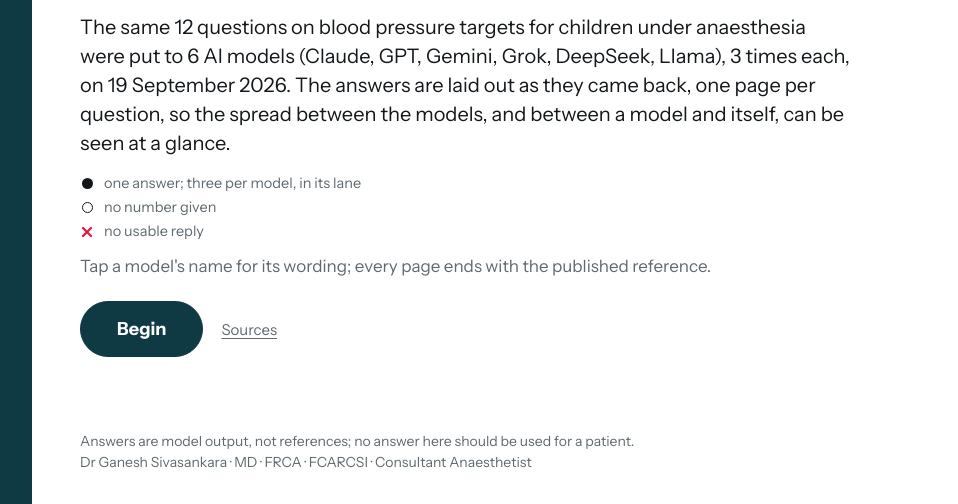
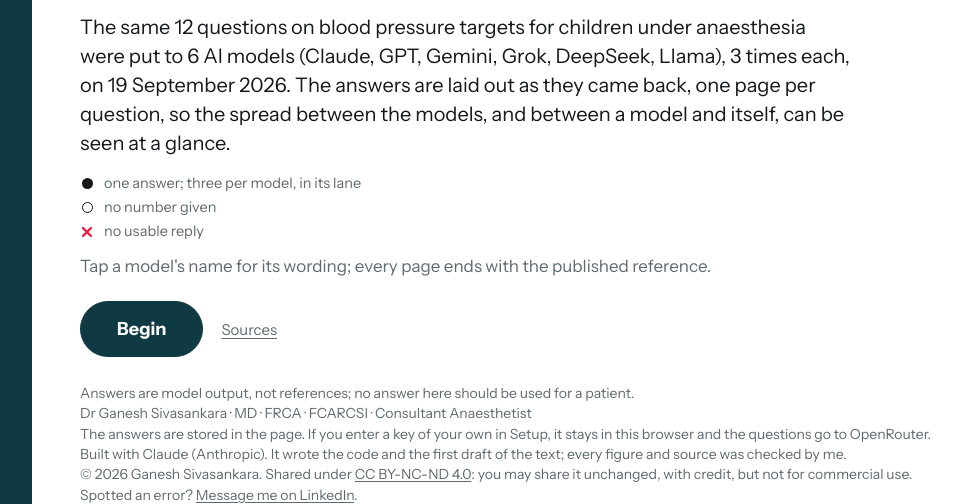
Before and after one commit to gundoc9/bp-targets, a plain HTML site: page index.html in a window 1280 px wide. Shown: the part 296-800 px from the top of the page, without its empty margins (28-986 px from the left). Drawn offline with Linux system fonts and the light colour scheme; a web font is replaced by a local one.

Commit message:
Footer: data handling, how it was built, licence and contact lines
Cover and sources footers: the answers are stored in the page and a key entered in Setup stays in this browser; built with Claude (Anthropic) and checked by the author; CC BY-NC-ND 4.0; a LinkedIn contact line. Questions and answers unchanged.

Co-Authored-By: Claude Fable 5.1 <noreply@anthropic.com>
Claude-Session: https://claude.ai/code/session_012tjx6z8BEQXGvZ57kLURyx

```diff
--- a/index.html
+++ b/index.html
@@ -119,6 +119,7 @@ textarea,input{font:inherit;color:inherit}
 .cover .begin:disabled{opacity:.4}
 .cover .clink{color:var(--muted);text-decoration:underline;text-underline-offset:3px;font-size:15px;padding:0 4px}
 .cover .cfoot{font-size:12.5px;color:var(--muted);line-height:1.45;margin:26px 0 0}
+.cover .cfoot a,.setup .foot a{color:inherit;text-decoration:underline;text-underline-offset:2px}
 @media (max-height:720px){.cover .ctitle{font-size:34px}.cover .csub{font-size:15px;margin-bottom:10px}.cover .cwhat{font-size:14.5px;margin-bottom:10px}.cover .chow{font-size:13px;margin-bottom:14px}.cover .cinner{padding-top:18px}}
 @media (min-width:700px){.cover .cband{flex-basis:60px}.cover .cinner{max-width:none;padding:56px 64px 32px 48px}.cover .ctitle{font-size:72px;max-width:24ch}.cover .csub{font-size:20px}.cover .cwhat{font-size:20px;max-width:58ch}.cover .chow{font-size:17px;max-width:62ch}.cover .begin{font-size:18px;min-height:56px;padding:0 36px}.cover .cfoot{font-size:14px}}
 @media (min-width:1100px){.cover .ctitle{font-size:88px}}
@@ -172,7 +173,7 @@ textarea,input{font:inherit;color:inherit}
     </ul>
     <p class="chow">Tap a model's name for its wording; every page ends with the published reference.</p>
     <div class="cactions"><button class="begin" id="beginBtn">Begin</button><button class="clink" id="coverSources">Sources</button><button class="clink" id="coverSetup">Setup</button></div>
-    <p class="cfoot">Answers are model output, not references; no answer here should be used for a patient.<br>Dr Ganesh Sivasankara · MD · FRCA · FCARCSI · Consultant Anaesthetist</p>
+    <p class="cfoot">Answers are model output, not references; no answer here should be used for a patient.<br>Dr Ganesh Sivasankara · MD · FRCA · FCARCSI · Consultant Anaesthetist<br>The answers are stored in the page. If you enter a key of your own in Setup, it stays in this browser and the questions go to OpenRouter.<br>Built with Claude (Anthropic). It wrote the code and the first draft of the text; every figure and source was checked by me.<br>© 2026 Ganesh Sivasankara. Shared under <a href="https://creativecommons.org/licenses/by-nc-nd/4.0/" target="_blank" rel="noopener">CC BY-NC-ND 4.0</a>: you may share it unchanged, with credit, but not for commercial use.<br>Spotted an error? <a href="https://www.linkedin.com/in/ganeshsivasankara" target="_blank" rel="noopener">Message me on LinkedIn</a>.</p>
   </div>
 </div>
 <div class="app" id="app">
@@ -213,7 +214,7 @@ textarea,input{font:inherit;color:inherit}
     <div class="row" style="margin-top:8px"><button class="b" id="bakeBtn">Save a copy with this run built in</button></div>
     <p class="help">The copy opens straight onto the cover page with these answers inside it and needs no key, so it can be put on a website or sent to anyone. Your key is not included.</p>
     <p class="foot" id="runMeta"></p>
-    <p class="foot">Answers are model output, not references. The spread between models, and between a model and itself, is the point of the tool; no answer here should be used for a patient.<br>Dr Ganesh Sivasankara · MD · FRCA · FCARCSI · Consultant Anaesthetist</p>
+    <p class="foot">Answers are model output, not references. The spread between models, and between a model and itself, is the point of the tool; no answer here should be used for a patient.<br>Dr Ganesh Sivasankara · MD · FRCA · FCARCSI · Consultant Anaesthetist<br>The answers are stored in the page. If you enter a key of your own in Setup, it stays in this browser and the questions go to OpenRouter.<br>Built with Claude (Anthropic). It wrote the code and the first draft of the text; every figure and source was checked by me.<br>© 2026 Ganesh Sivasankara. Shared under <a href="https://creativecommons.org/licenses/by-nc-nd/4.0/" target="_blank" rel="noopener">CC BY-NC-ND 4.0</a>: you may share it unchanged, with credit, but not for commercial use.<br>Spotted an error? <a href="https://www.linkedin.com/in/ganeshsivasankara" target="_blank" rel="noopener">Message me on LinkedIn</a>.</p>
   </div>
 </div>
 
```
